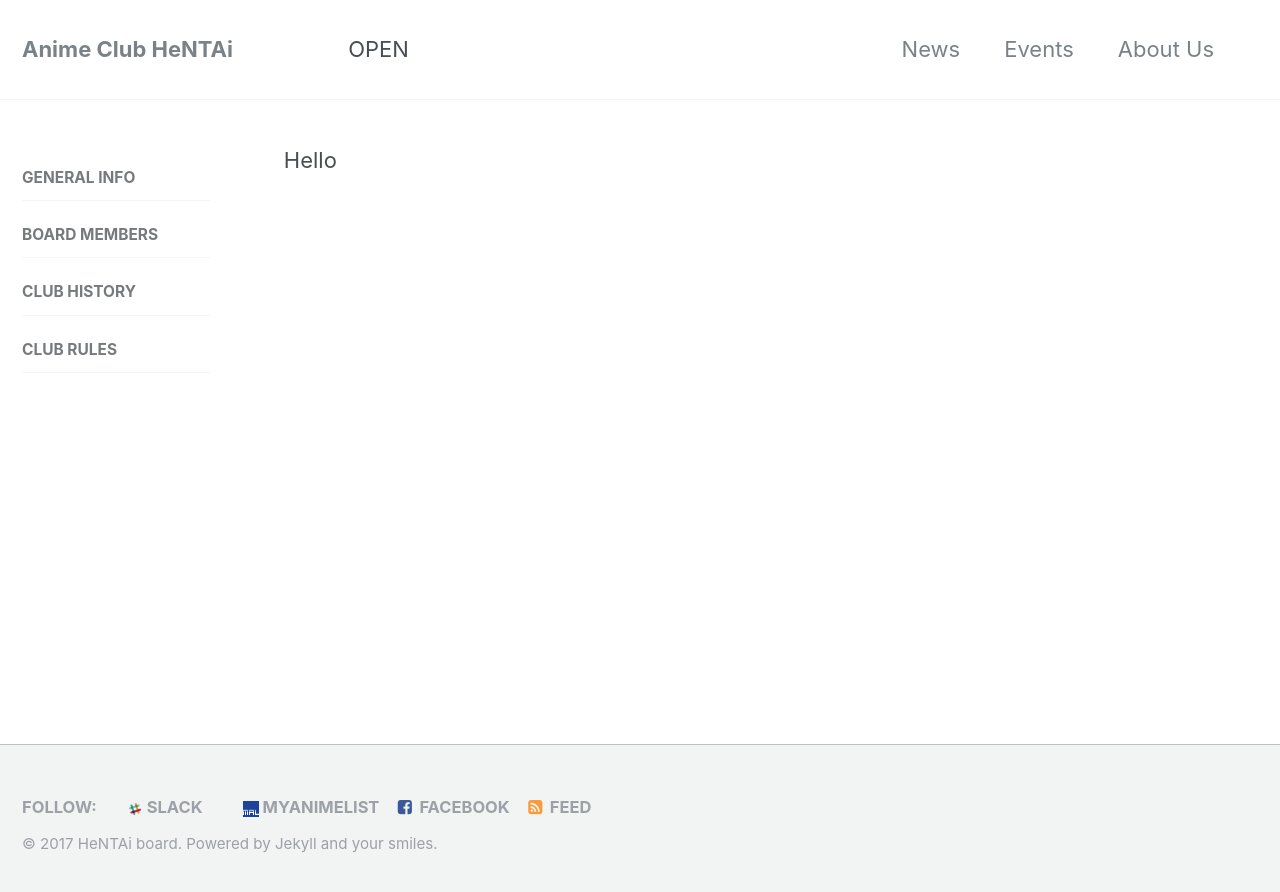
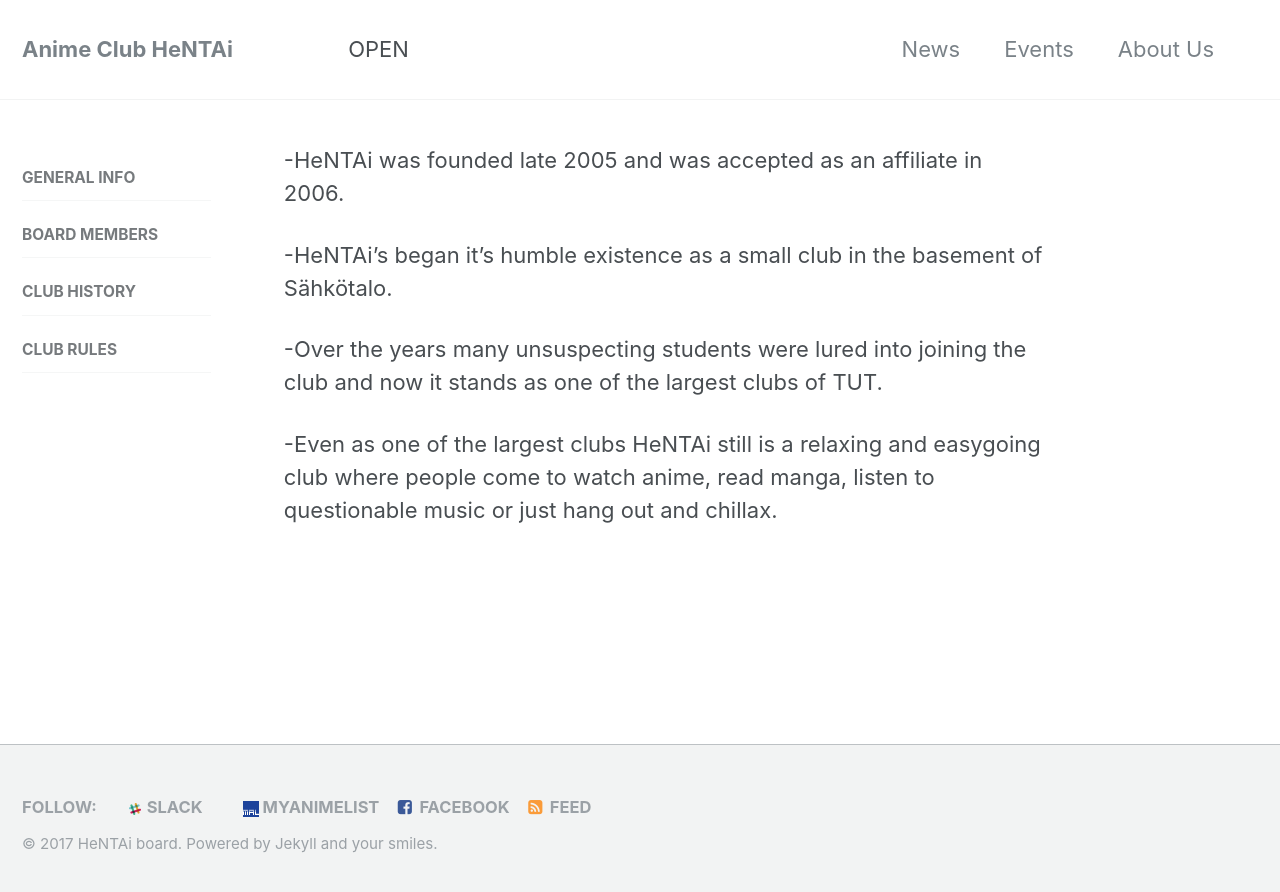
Before and after one commit to HNTA-Club/website, a Jekyll site: the page built from _pages/history.md, in a window 1280 px wide. Shown: the top 892 px of the page. Built offline with Jekyll 4.4.1, drawn with Linux system fonts in a browser that asks for light colours.

Commit message:
trying to get history to deploy in draft.

```diff
--- a/_pages/history.md
+++ b/_pages/history.md
@@ -4,4 +4,11 @@ permalink: /history/
 sidebar:
   nav: "info"
 ---
-Hello
+
+  -HeNTAi was founded late 2005 and was accepted as an affiliate in 2006.
+
+  -HeNTAi's began it's humble existence as a small club in the basement of Sähkötalo.
+
+  -Over the years many unsuspecting students were lured into joining the club and now it stands as one of the largest clubs of TUT.
+
+  -Even as one of the largest clubs HeNTAi still is a relaxing and easygoing club where people come to watch anime, read manga, listen to questionable music or just hang out and chillax.
```
